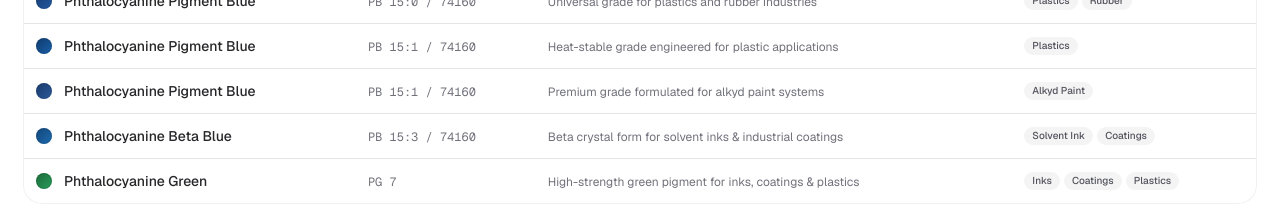
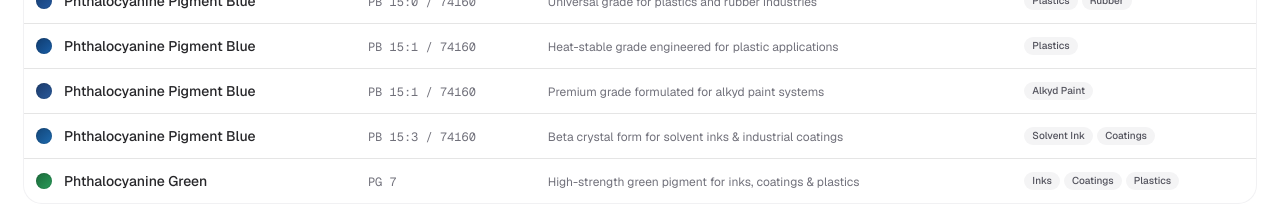
Before and after one commit to pragneshbarik/shivapigments, a Next.js app: page / in a window 1280 px wide. Shown: the part 1580-1796 px from the top of the page. Built offline with nearby package versions, Linux system fonts and the light colour scheme.

Commit message:
Fix beta product table naming

```diff
--- a/src/app/page.tsx
+++ b/src/app/page.tsx
@@ -64,7 +64,7 @@ const products = [
     applications: ["Alkyd Paint"],
   },
   {
-    name: "Phthalocyanine Beta Blue",
+    name: "Phthalocyanine Pigment Blue",
     grade: "PB 15:3 / 74160",
     description: "Beta crystal form for solvent inks & industrial coatings",
     swatch: "from-[#124578] to-[#1e6bb0]",
```
